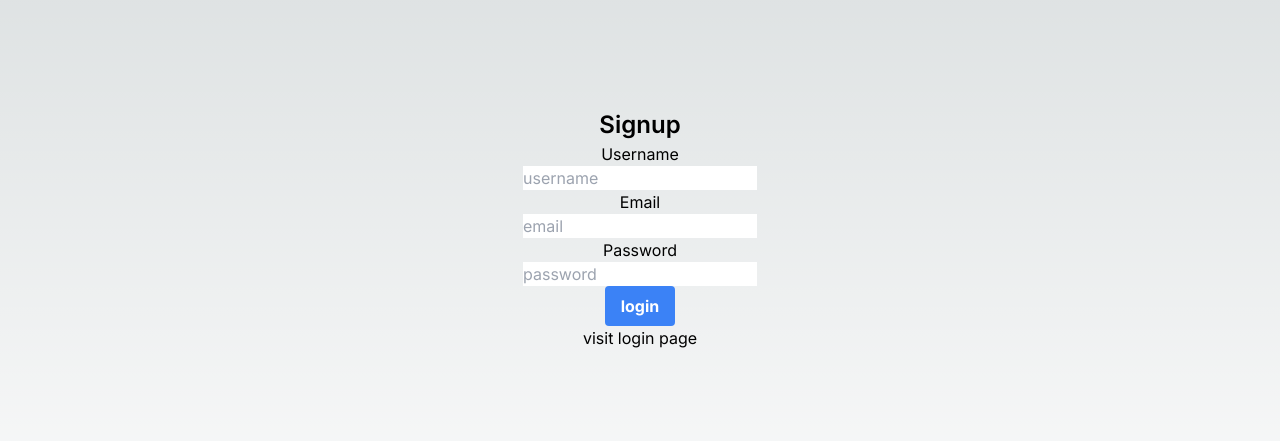
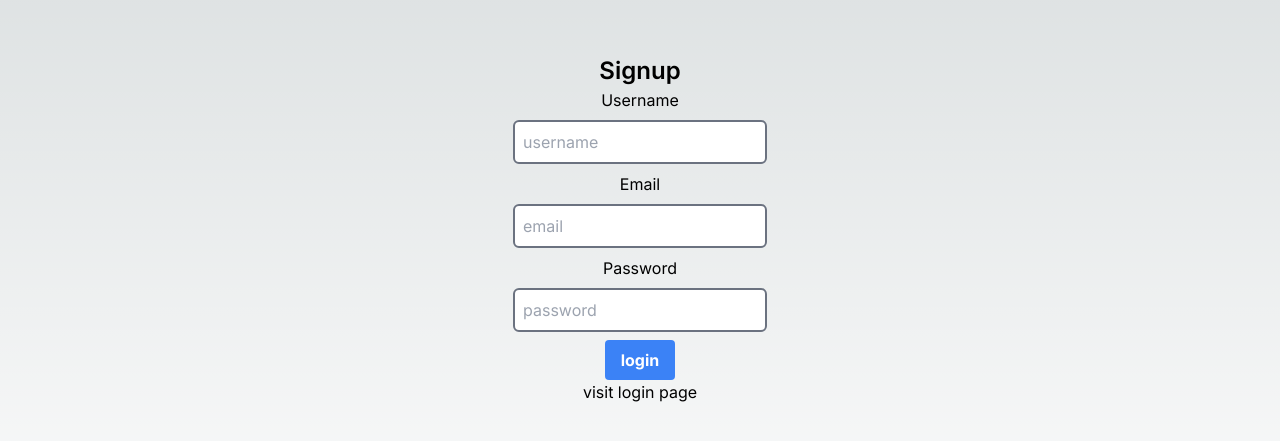
Before and after one commit to VaibhavTalkhande/NextFullstackApp, a Next.js app: page /signup in a window 1280 px wide. Shown: the part 171-612 px from the top of the page. Built offline with nearby package versions, Linux system fonts and the light colour scheme.

Commit message:
signup page style

```diff
--- a/src/app/signup/page.tsx
+++ b/src/app/signup/page.tsx
@@ -5,11 +5,13 @@ import { useRouter } from "next/navigation";
 import axios from "axios";
 import {on } from "events";
 export default function SignupPage() {
+  const router = useRouter();
   const [user, setUser] = React.useState({
     email: "",
     password: "",
     username: "",
   });
+  const [buttonDisabeled, setButtonDisabeled] = React.useState(false);//buttonDisabeled
   const onSignup = async () => {
     }
   return (
@@ -19,19 +21,19 @@ export default function SignupPage() {
       <label htmlFor="username">Username</label>
       <input
         type="text"
-        placeholder="username"
+        placeholder="username" className="border-2 border-gray-500 rounded-md p-2 m-2"
         onChange={(e) => setUser({ ...user, username: e.target.value })}
       />
       <label htmlFor="email">Email</label>
       <input
         type="email"
-        placeholder="email"
+        placeholder="email" className="border-2 border-gray-500 rounded-md p-2 m-2"
         onChange={(e) => setUser({ ...user, email: e.target.value })}
       />
       <label htmlFor="password">Password</label>
       <input
         type="password"
-        placeholder="password"
+        placeholder="password" className="border-2 border-gray-500 rounded-md p-2 m-2"
         onChange={(e) => setUser({ ...user, password: e.target.value })}
       />
       <button className="bg-blue-500 hover:bg-blue-700 text-white font-bold py-2 px-4 rounded" onClick={onSignup}>
```
